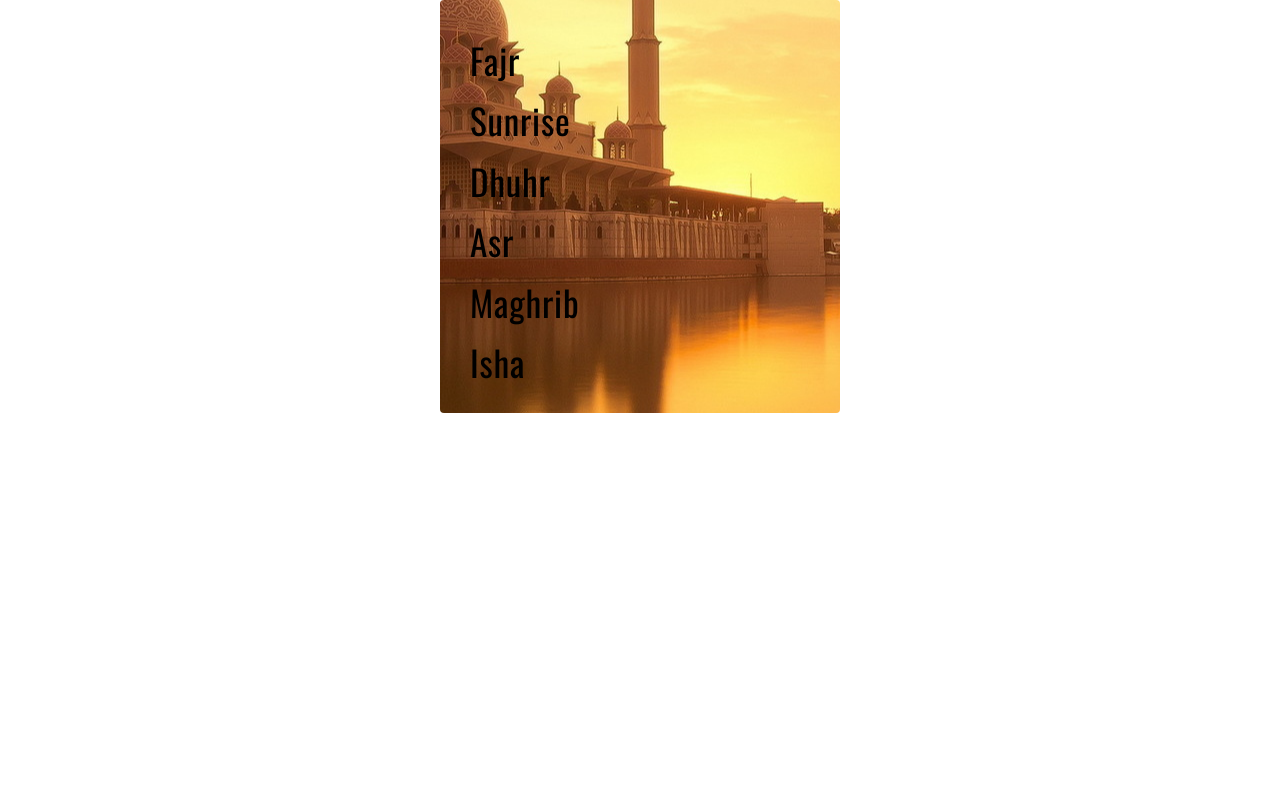
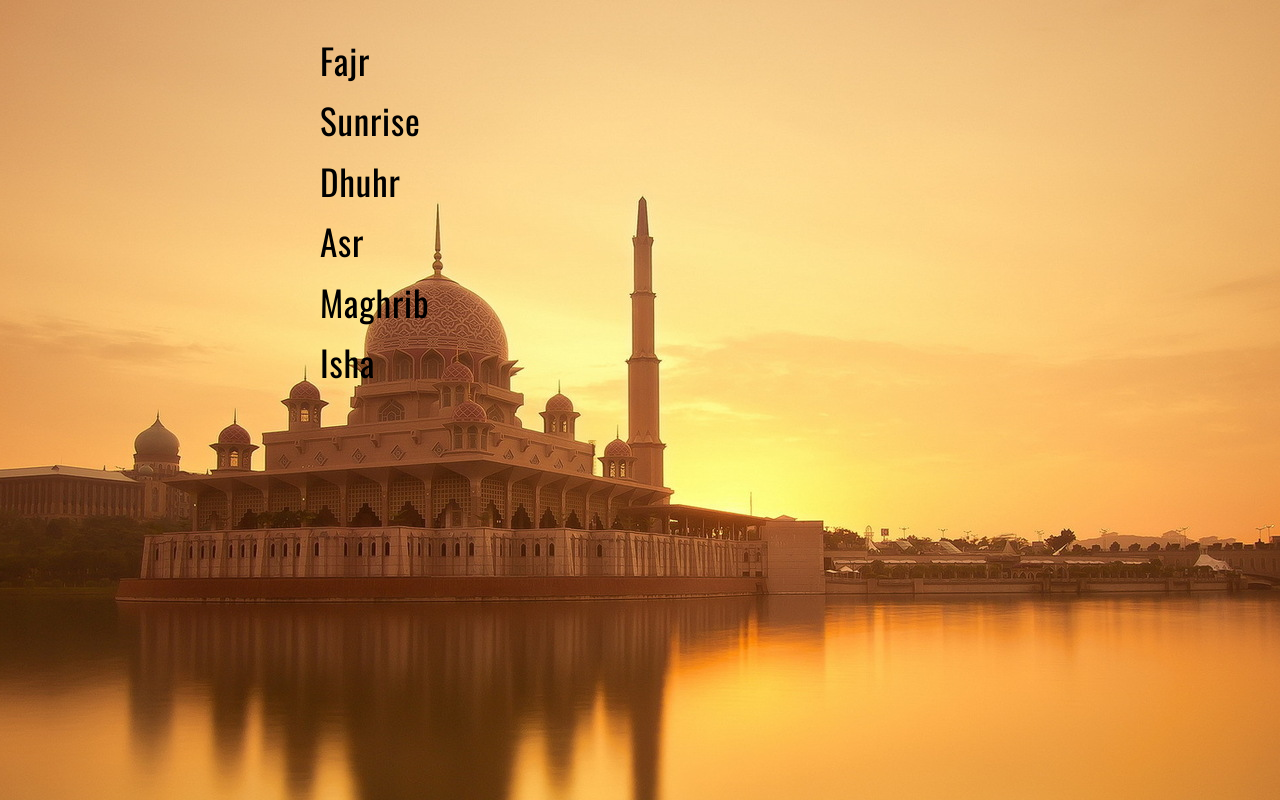
Before and after one commit to AbdullahChaudhry/muslim-prayer-times, a plain HTML site: page index.html in a window 1280 px wide. Drawn offline with nearby package versions, Linux system fonts and the light colour scheme; no server answers; a web font is replaced by a local one.

Commit message:
changed bg

```diff
--- a/css/main.css
+++ b/css/main.css
@@ -10,18 +10,20 @@ html {
 
 body {
   margin: 0;
+  background-image: url('../img/mosque.jpg');
+  background-repeat: no-repeat;
+  background-position: top;
+  background-size: auto;
 }
 
 #container {
-  background-image: url('../img/mosque.jpg');
-  background-repeat: no-repeat;
-  background-position: center;
+
   padding: 10px;
   display: flex;
   flex-direction: column;
-  max-width: 400px;
+  max-width: 700px;
   margin: 0 auto;
-  background-color: lightblue;
+  /*background-color: lightblue;*/
   border-radius: 4px;
   font-family: 'Oswald', sans-serif;
   letter-spacing: 0.05em;
@@ -51,11 +53,11 @@ body {
 }
 
 .prayer-name {
-  width: 80%;
+  width: 60%;
 }
 
 .prayer-time {
   margin-right: 20px;
-  width: 20%;
+  width: 40%;
   padding:0;
 }
--- a/js/main.js
+++ b/js/main.js
@@ -13,8 +13,8 @@ function setDate(data) {
 
 // format the time
 function timeFormat(t) {
-  t = t.replace(/[A-Z\s]/ig, '');
-  return t.length <= 4 ? '0' + t : t;
+  t = t.replace(/:/, '.');
+  return t;
 }
 
 function setPrayerTimes(times) {
```
Also changed, not shown: 3 other files.
